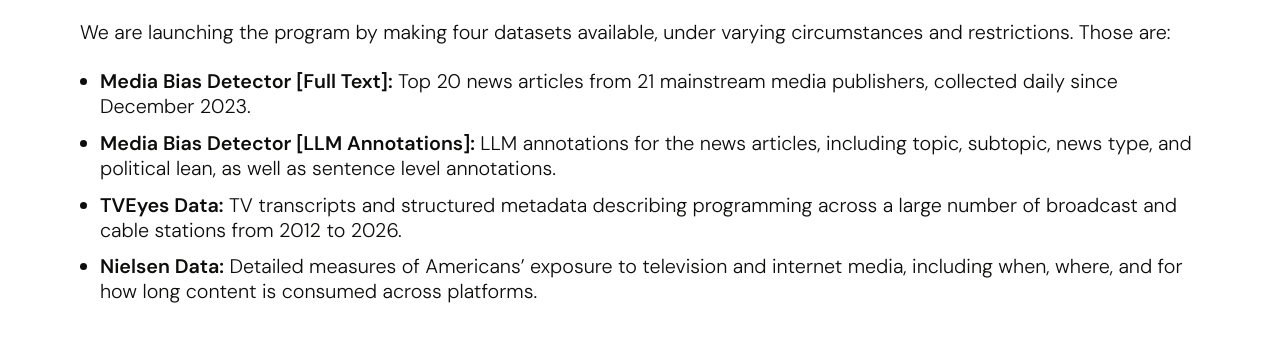
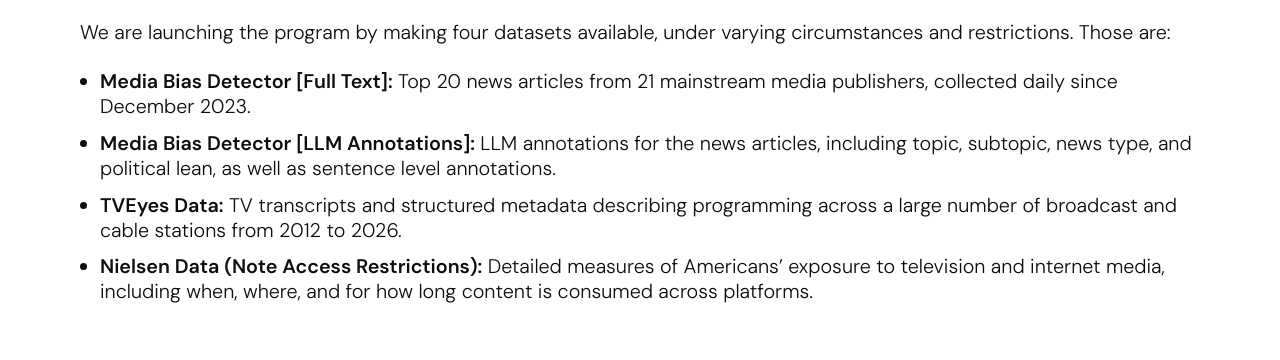
Before and after one commit to PennMEDIATED/data, a plain HTML site: page index.html in a window 1280 px wide. Shown: the part 440-800 px from the top of the page. Drawn offline with nearby package versions, Linux system fonts and the light colour scheme.

Commit message:
Neilsen data restrictions

```diff
--- a/index.html
+++ b/index.html
@@ -27,7 +27,7 @@
           <li><strong>Media Bias Detector [Full Text]:</strong> Top 20 news articles from 21 mainstream media publishers, collected daily since December 2023.</li>
           <li><strong>Media Bias Detector [LLM Annotations]:</strong> LLM annotations for the news articles, including topic, subtopic, news type, and political lean, as well as sentence level annotations.</li>
           <li><strong>TVEyes Data:</strong> TV transcripts and structured metadata describing programming across a large number of broadcast and cable stations from 2012 to 2026.</li>
-          <li><strong>Nielsen Data:</strong> Detailed measures of Americans&rsquo; exposure to television and internet media, including when, where, and for how long content is consumed across platforms.</li>
+          <li><strong>Nielsen Data (Note Access Restrictions):</strong> Detailed measures of Americans&rsquo; exposure to television and internet media, including when, where, and for how long content is consumed across platforms.</li>
         </ul>
       </div>
 
```
